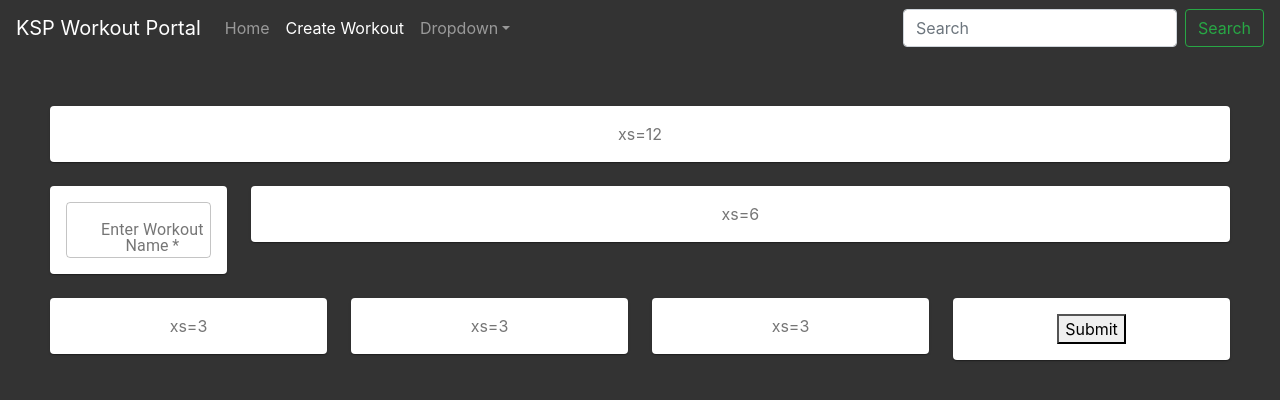
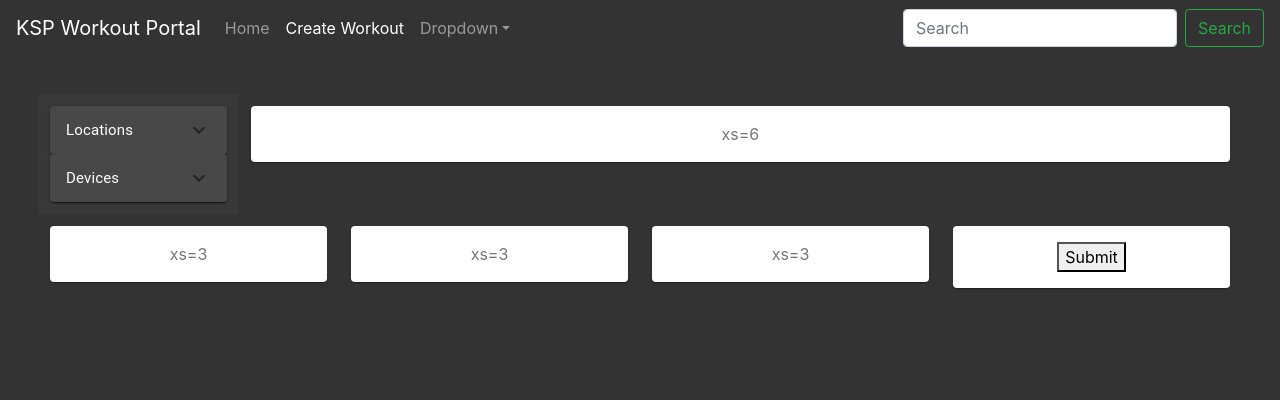
Before and after one commit to ajmeier29/ksp-gym-portal-react, a React (Create React App) app: page /create-workout/Create-Workout-Form in a window 1280 px wide. Shown: the top 400 px of the page. Built offline with nearby package versions, Linux system fonts and the light colour scheme.

Commit message:
Before adding immutability-helper

```diff
--- a/package.json
+++ b/package.json
@@ -17,7 +17,8 @@
     "react-router-bootstrap": "^0.25.0",
     "react-router-dom": "^5.0.1",
     "react-scripts": "3.0.1",
-    "react-transition-group": "^4.2.2"
+    "react-transition-group": "^4.2.2",
+    "typeface-roboto": "^0.0.75"
   },
   "lint-staged": {
     "src/**/*.{js,jsx,ts,tsx,json,css,scss,md}": [
--- a/src/create-workout/Create-Workout-Form.js
+++ b/src/create-workout/Create-Workout-Form.js
@@ -2,6 +2,8 @@ import React, { useState, useEffect } from 'react';
 import { Form } from 'react-bootstrap';
 import PropTypes from 'prop-types';
 import { makeStyles } from '@material-ui/core/styles';
+import { green } from '@material-ui/core/colors';
+import { ThemeProvider } from '@material-ui/styles';
 import {
   Paper,
   Grid,
@@ -18,6 +20,12 @@ import {
   FormHelperText
 } from '@material-ui/core';
 import ExpandMoreIcon from '@material-ui/icons/ExpandMore';
+import CheckBoxOutlineBlankIcon from '@material-ui/icons/CheckBoxOutlineBlank';
+import CheckBoxIcon from '@material-ui/icons/CheckBox';
+import {
+  formControlLableCheckBox,
+  formGroupFilterTheme
+} from '../themes/themes.js';
 
 const useStyles = makeStyles(theme => ({
   root: {
@@ -31,29 +39,46 @@ const useStyles = makeStyles(theme => ({
   },
   formControl: {
     margin: theme.spacing(3)
+  },
+  elementBackground: {
+    'background-color': '#383838',
+    color: 'white'
+  },
+  elementForground: {
+    'background-color': '#484848',
+    color: 'white'
+  },
+  expansionHeading: {
+    fontSize: theme.typography.pxToRem(15),
+    fontWeight: theme.typography.fontWeightRegular
+  },
+  expansionRoot: {
+    'background-color': '#383838'
   }
 }));
 
-const WorkoutName = props => {
-  return (
-    <>
-      <TextField
-        variant="outlined"
-        required
-        fullWidth
-        id="lastName"
-        label={props.workoutName}
-        name="lastName"
-        autoComplete="lname"
-        onChange={props.handleWorkoutNameChange}
-      />
-    </>
-  );
-};
+// const WorkoutName = props => {
+//   return (
+//     <>
+//       <TextField
+//         variant="outlined"
+//         required
+//         fullWidth
+//         id="lastName"
+//         label={props.workoutName}
+//         name="lastName"
+//         autoComplete="lname"
+//         onChange={props.handleWorkoutNameChange}
+//       />
+//     </>
+//   );
+// };
 
 // The entire workout form assembled together
 const CreateWorkoutEntryForm = () => {
   const classes = useStyles();
+
+  const [locations, setLocations] = useState([{}]);
 
   const [workoutName, setWorkoutName] = useState('Enter Workout Name');
 
@@ -74,19 +99,10 @@ const CreateWorkoutEntryForm = () => {
     <div className={classes.root}>
       <form onSubmit={handleSubmit}>
         <Grid container spacing={3}>
-          <Grid item xs={12}>
-            <Paper className={classes.paper}>xs=12</Paper>
-          </Grid>
-          <Grid item xs={2}>
-            <Paper className={classes.paper}>
-              <WorkoutName
-                workoutName={workoutName}
-                handleWorkoutNameChange={handleWorkoutNameChange}
-              />
+          <Grid className={classes.elementBackground} item xs={2}>
+            <Paper>
+              <FilterSelectionComponent />
             </Paper>
-
-            {/* <FilterSelectionComponent /> */}
-            {/* <Paper className={classes.paper}>xs=6</Paper> */}
           </Grid>
           <Grid item xs={10}>
             <Paper className={classes.paper}>xs=6</Paper>
@@ -115,15 +131,20 @@ const FilterSelectionComponent = () => {
   return (
     <>
       <LocationSelectionFilter />
+      <DevicesSelectionFilter />
     </>
   );
 };
 
+// Component that shows the filter for each location
+// The user selects which locaiton they would like, based off of this,
+// the correct devices are shown in the DevicesSelectionFilter
 const LocationSelectionFilter = () => {
   const classes = useStyles();
   const [locations, setLocations] = useState([]);
 
   // TEMP, NEED TO REMOVE
+  // REPLACE WITH WEB API CALL
   const arrLocations = [
     {
       name: 'Allentown',
@@ -135,71 +156,111 @@ const LocationSelectionFilter = () => {
     }
   ];
 
-  useEffect(() => {
-    setLocations(arrLocations);
-  }, []);
+  // useEffect(() => {
+  //   setLocations(arrLocations);
+  // }, []);
   return (
-    <>
-      <ExpansionPanel>
+    <ExpandingCheckBox
+      classes={classes}
+      dataArr={arrLocations}
+      summaryName={'Locations'}
+    />
+  );
+};
+
+// This component shows the devices to display the workouts on. They are
+// shown based on what is selected in the location filter
+const DevicesSelectionFilter = props => {
+  const classes = useStyles();
+  const [devices, setDevices] = useState([]);
+  const arryDevices = [
+    {
+      id: 'xadfw213423',
+      name: 'Adult Device 1 Alt',
+      location: 'Allentown'
+    },
+    {
+      id: 'asdfvv23431',
+      name: 'Adult Device 2 Alt',
+      location: 'Allentown'
+    },
+    {
+      id: 'averv035',
+      name: 'Adult Device 1 Beth',
+      location: 'Bethlehem'
+    },
+    {
+      id: 'er68sdasd',
+      name: 'Adult Device 2 Beth',
+      location: 'Bethlehem'
+    },
+    {
+      id: '34r34q4f3f',
+      name: 'Intro Device Beth',
+      loccation: 'Bethelehem'
+    }
+  ];
+  return (
+    <ExpandingCheckBox
+      classes={classes}
+      dataArr={arryDevices}
+      summaryName={'Devices'}
+    />
+  );
+};
+
+// this function returns an expanding checkbox
+const ExpandingCheckBox = props => {
+  return (
+    <div className={props.classes.expansionRoot}>
+      <ExpansionPanel className={props.classes.elementForground + ' rounded'}>
         <ExpansionPanelSummary
           expandIcon={<ExpandMoreIcon />}
           aria-controls="panel1a-content"
           id="panel1a-header"
         >
-          <Typography className={classes.heading}>Locations</Typography>
+          <Typography className={props.classes.expansionHeading}>
+            {props.summaryName}
+          </Typography>
         </ExpansionPanelSummary>
-        <ExpansionPanelDetails>
-          <CheckBoxFormGroup locations={arrLocations} />
-          {/* <Typography>
-            Lorem ipsum dolor sit amet, consectetur adipiscing elit. Suspendisse malesuada lacus ex,
-            sit amet blandit leo lobortis eget.
-          </Typography> */}
+        <ExpansionPanelDetails className={props.classes.elementForground}>
+          <CheckBoxFormGroup classes={props.classes} dataArr={props.dataArr} />
         </ExpansionPanelDetails>
       </ExpansionPanel>
-      <ExpansionPanel>
-        <ExpansionPanelSummary
-          expandIcon={<ExpandMoreIcon />}
-          aria-controls="panel1a-content"
-          id="panel1a-header"
-        >
-          <Typography className={classes.heading}>Devices</Typography>
-        </ExpansionPanelSummary>
-        <ExpansionPanelDetails>
-          {/* <Typography>
-            Lorem ipsum dolor sit amet, consectetur adipiscing elit. Suspendisse malesuada lacus ex,
-            sit amet blandit leo lobortis eget.
-          </Typography> */}
-        </ExpansionPanelDetails>
-      </ExpansionPanel>
-    </>
+    </div>
   );
 };
 
+ExpandingCheckBox.propTypes = {
+  classes: PropTypes.object,
+  dataArr: PropTypes.array,
+  summaryName: PropTypes.string
+};
+
 const CheckBoxFormGroup = props => {
-  const classes = useStyles();
-  const arrLocations = [];
-  const [checkboxLocations, setCheckBoxLocations] = useState([]);
+  const tempArr = [];
+  const [checkBoxDataArr, setCheckBoxDataArr] = useState([]);
 
   useEffect(() => {
     // build array of the locations to track their state
-    props.locations.map(x => {
-      arrLocations.push({
+    props.dataArr.map(x => {
+      tempArr.push({
+        id: x.id,
         name: x.name,
         checked: true
       });
     });
     // set the initial state
-    setCheckBoxLocations(arrLocations);
+    setCheckBoxDataArr(tempArr);
   }, []);
 
   const handleChange = () => {};
 
   return (
     <>
-      <FormControl component="fieldset" className={classes.formControl}>
-        {/* <FormLabel component="legend">Assign responsibility</FormLabel> */}
+      <FormControl component="fieldset" className={props.classes.formControl}>
         <FormGroup>
-          {checkboxLocations.map((key, index) => (
+          {checkBoxDataArr.map((key, index) => (
             <FormControlLabel
               key={key.name}
               control={
@@ -207,15 +268,26 @@ const CheckBoxFormGroup = props => {
                   checked={key.checked}
                   onChange={handleChange(key.name)}
                   value={key.name}
+                  style={{
+                    color: green[600]
+                  }}
                 />
               }
-              label={key.name}
+              label={
+                <Typography variant="caption" display="block" gutterBottom>
+                  {key.name}
+                </Typography>
+              }
             />
           ))}
         </FormGroup>
       </FormControl>
     </>
   );
+};
+CheckBoxFormGroup.propTypes = {
+  classes: PropTypes.object,
+  dataArr: PropTypes.array
 };
 
 CheckBoxFormGroup.propTypes = {
--- /dev/null
+++ b/src/themes/themes.js
@@ -0,0 +1,22 @@
+import { createMuiTheme } from '@material-ui/core';
+
+const formControlLableCheckBox = createMuiTheme({
+  overrides: {
+    MuiFormControlLabel: {
+      label: {
+        fontSize: '12px'
+      }
+    }
+  }
+});
+
+const formGroupFilterTheme = createMuiTheme({
+  overrides: {
+    MuiFormGroup: {
+      margin: 'auto',
+      'justify-content': 'left'
+    }
+  }
+});
+
+export { formControlLableCheckBox, formGroupFilterTheme };
```
Also changed, not shown: 1 other file (tests, documents, lock files or other folders).
